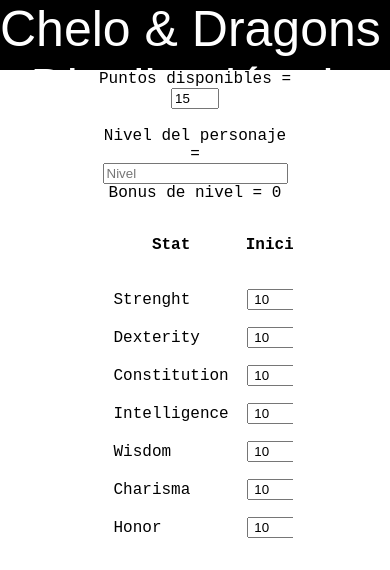
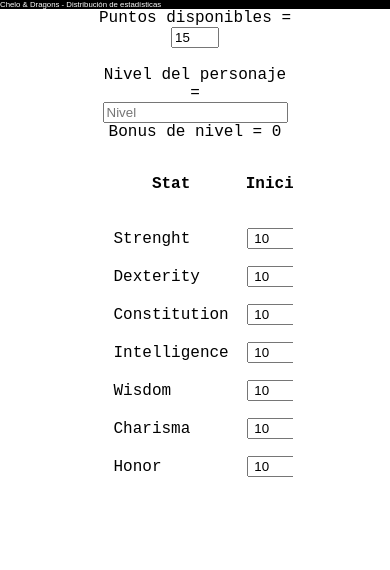
Before and after one commit to juanhosz/dnd_stat_distribution, a React (Create React App) app: page / in a window 390 px wide. Shown: the top 570 px of the page. Built offline with nearby package versions, Linux system fonts and the light colour scheme.

Commit message:
Se ajusta el texto del titulo para responsive

```diff
--- a/src/App.css
+++ b/src/App.css
@@ -40,11 +40,11 @@
 
 .parent_portrait{
   width: auto;
-  height: 70px;
+  height: auto;
   display: flex;
   background: black;
   background-color: black;
-  font-size: 50px;
+  font-size: 2vw;
   font-family: Papyrus,fantasy;
   color: white;
 }
--- a/src/components/stat_box.tsx
+++ b/src/components/stat_box.tsx
@@ -118,6 +118,7 @@ export const StatBox = (props: any) =>{
     useEffect(() =>{
         setEstadisticaFinal(Number(statInical) + Number(bonus_nivel) + Number(bonus_raza));
 
+        //calcular_modificador();
     },[bonus_nivel,bonus_raza,statInical])
 
     useEffect(() =>{
@@ -193,6 +194,7 @@ export const StatBox = (props: any) =>{
 
                 {modificador_positivo()&& <td className="box_modificador" style={{'color':'green'}}> + {modificadorAbilidad}</td>}
                 {!modificador_positivo()&& <td className="box_modificador" style={{'color':'red'}}>  {modificadorAbilidad}</td>}
+
             </tr>
     );
 }
--- a/src/components/stat_frame.tsx
+++ b/src/components/stat_frame.tsx
@@ -31,9 +31,10 @@ export const Stat_frame = () =>{
         <div className="box_puntos_disponibles">Puntos disponibles = </div><input className = 'box_puntosDisponibles' value={puntos_disponibles} onChange={e => setPuntosDisponibles(Number(e.target.value))}></input>
         <div></div>
         <br></br>
-        Nivel del personaje = <input placeholder='Nivel ' onChange={e => actualizarBonusNivel(Number(e.target.value))}></input>
-
-        <div> Bonus de nivel = {bonusNivel}</div>
+        <div className="box_nivel_personaje">
+        Nivel del personaje = <input placeholder='Nivel' className="box_nivel_personaje" onChange={e => actualizarBonusNivel(Number(e.target.value))}></input>
+        </div>
+        <div className="box_nivel_personaje"> Bonus de nivel = {bonusNivel}</div>
         <div className = 'parent_table'>
           <table className="table_format">
             <thead>
```
